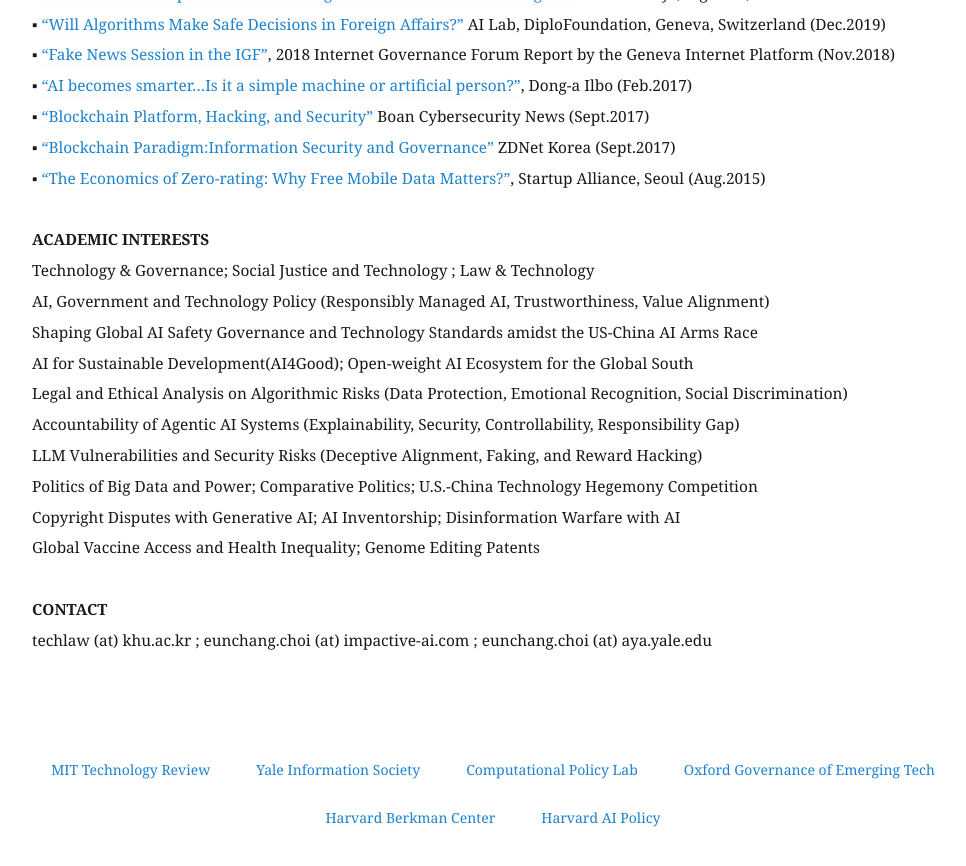
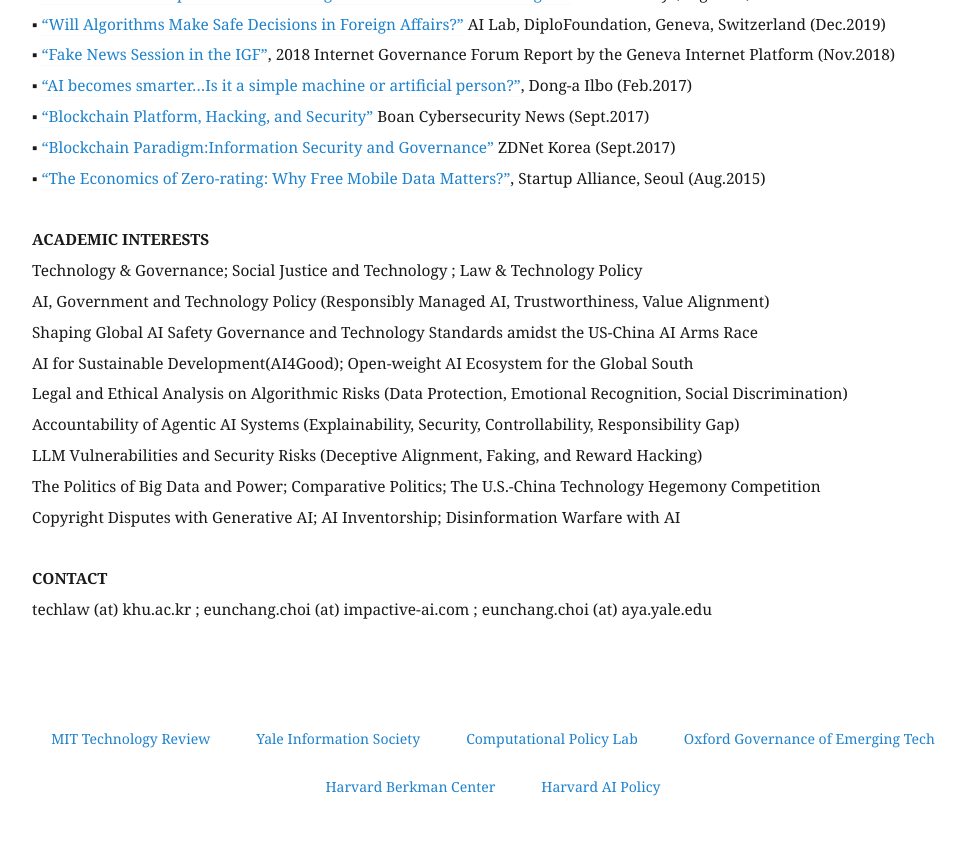
Before and after one commit to eunchangchoi/eunchangchoi.github.io, a Jekyll site: the page built from index.md, in a window 1280 px wide and 900 px high, scrolled down 11363 px. Shown: the top 866 px of the window, without its empty margins (68-1034 px from the left). Built offline with Jekyll 4.4.1, drawn with Linux system fonts in a browser that asks for light colours.

Commit message:
Update index.md

```diff
--- a/index.md
+++ b/index.md
@@ -257,16 +257,15 @@
 
  <br>
  <strong> ACADEMIC INTERESTS </strong> <br>
-   Technology & Governance; Social Justice and Technology ; Law & Technology <br>
+   Technology & Governance; Social Justice and Technology ; Law & Technology Policy <br>
    AI, Government and Technology Policy (Responsibly Managed AI, Trustworthiness, Value Alignment) <br>
    Shaping Global AI Safety Governance and Technology Standards amidst the US-China AI Arms Race<br>
    AI for Sustainable Development(AI4Good); Open-weight AI Ecosystem for the Global South <br>
    Legal and Ethical Analysis on Algorithmic Risks (Data Protection, Emotional Recognition, Social Discrimination) <br>
    Accountability of Agentic AI Systems (Explainability, Security, Controllability, Responsibility Gap) <br>
    LLM Vulnerabilities and Security Risks (Deceptive Alignment, Faking, and Reward Hacking) <br>
-   Politics of Big Data and Power; Comparative Politics; U.S.-China Technology Hegemony Competition <br>
+   The Politics of Big Data and Power; Comparative Politics; The U.S.-China Technology Hegemony Competition <br>
    Copyright Disputes with Generative AI; AI Inventorship; Disinformation Warfare with AI <br>
-   Global Vaccine Access and Health Inequality; Genome Editing Patents <br>
   <br>
    <strong> CONTACT</strong> <br>
    techlaw (at) khu.ac.kr ;  eunchang.choi (at) impactive-ai.com ; eunchang.choi (at) aya.yale.edu
```
